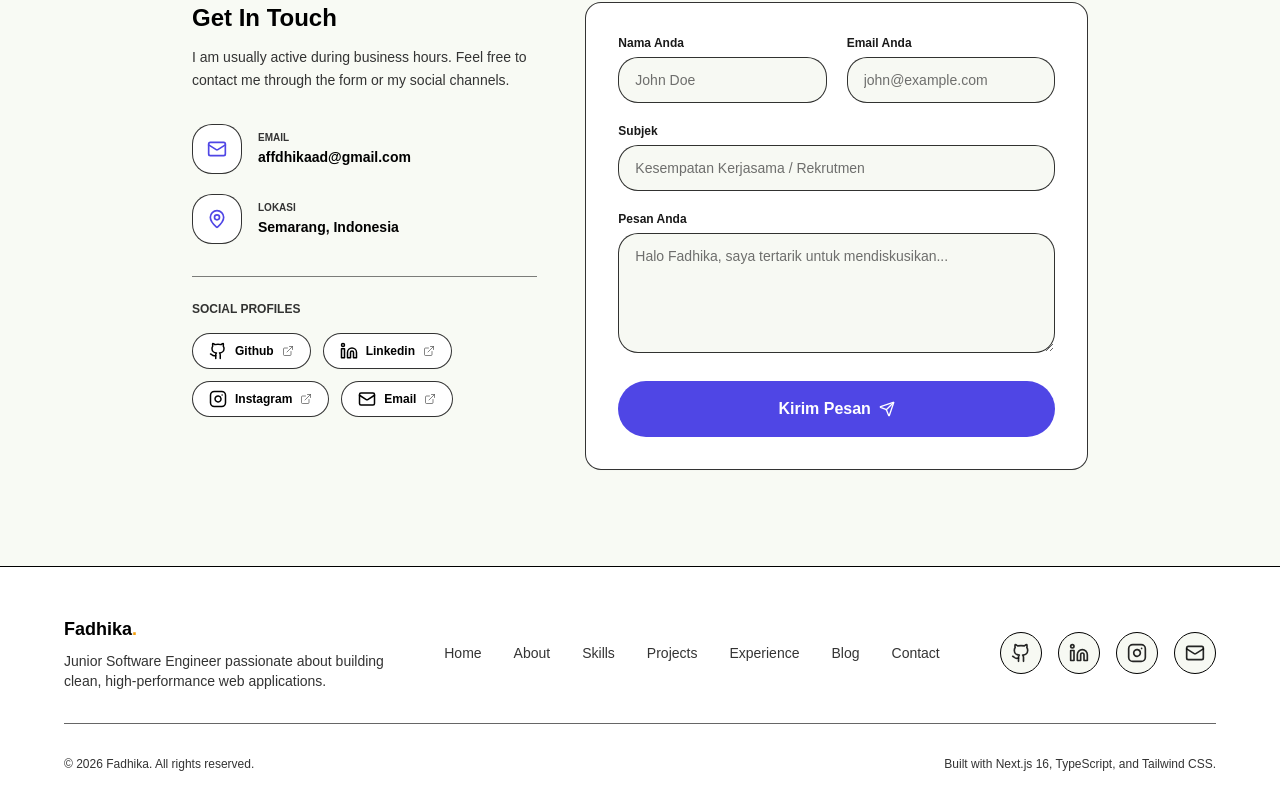
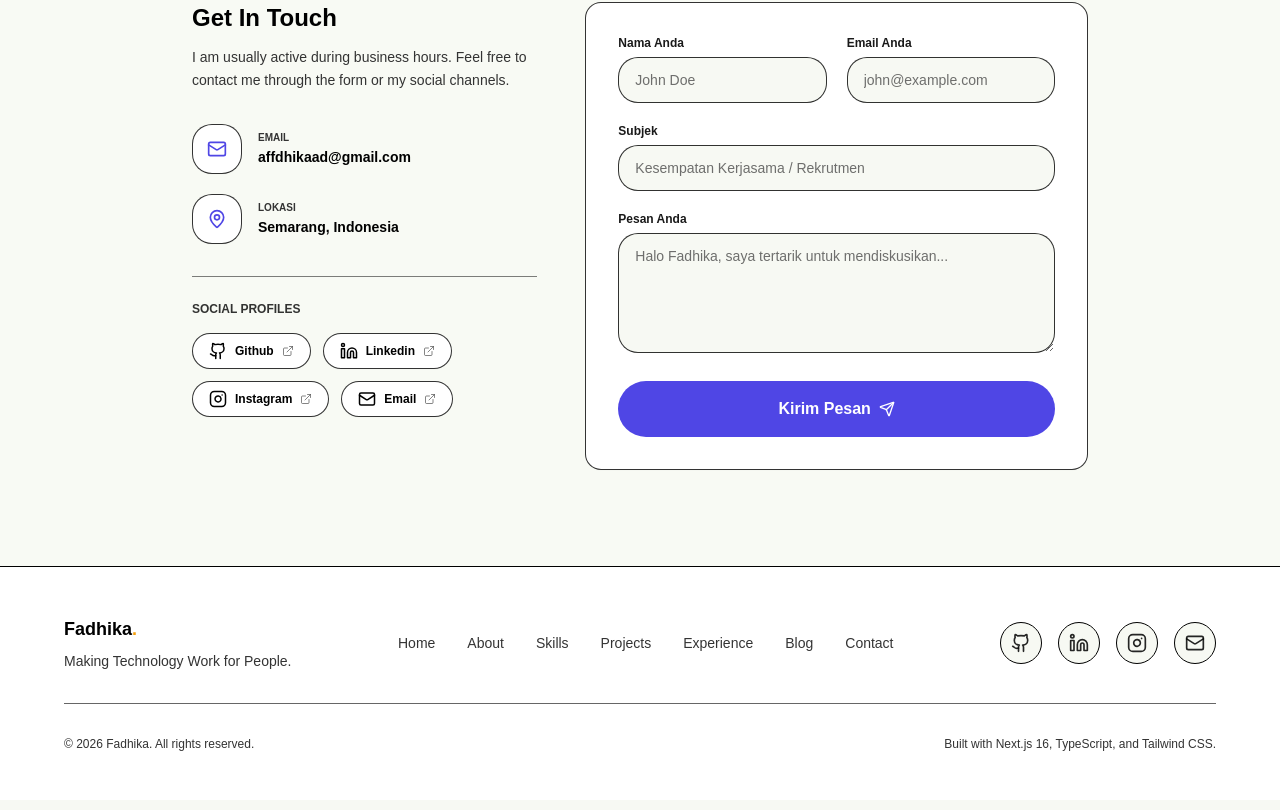
Before and after one commit to AzaniFatturFadhika/portofolio-next, a Next.js app: page / in a window 1280 px wide. Shown: the part 7789-8599 px from the top of the page. Built offline with nearby package versions, Linux system fonts and the light colour scheme; no server answers.

Commit message:
refactor(ui): update footer tagline and clean up whitespace
Update the brand description in the footer to a new tagline and remove unnecessary whitespace for better code cleanliness.

```diff
--- a/src/components/layout/Footer.tsx
+++ b/src/components/layout/Footer.tsx
@@ -74,14 +74,13 @@ export function Footer() {
   return (
     <footer className="bg-card border-t border-border mt-auto py-12 px-6">
       <div className="max-w-6xl mx-auto flex flex-col md:flex-row items-center justify-between gap-8">
-
         {/* Brand/Details */}
         <div className="flex flex-col items-center md:items-start text-center md:text-left gap-2">
           <Link href="/#home" className="text-lg font-bold tracking-tight">
             Fadhika<span className="text-accent">.</span>
           </Link>
           <p className="text-sm text-muted-foreground max-w-xs">
-            Junior Software Engineer passionate about building clean, high-performance web applications.
+            Making Technology Work for People.
           </p>
         </div>
 
@@ -113,7 +112,6 @@ export function Footer() {
             </a>
           ))}
         </div>
-
       </div>
 
       <div className="max-w-6xl mx-auto border-t border-border/60 mt-8 pt-8 flex flex-col sm:flex-row items-center justify-between gap-4">
```
